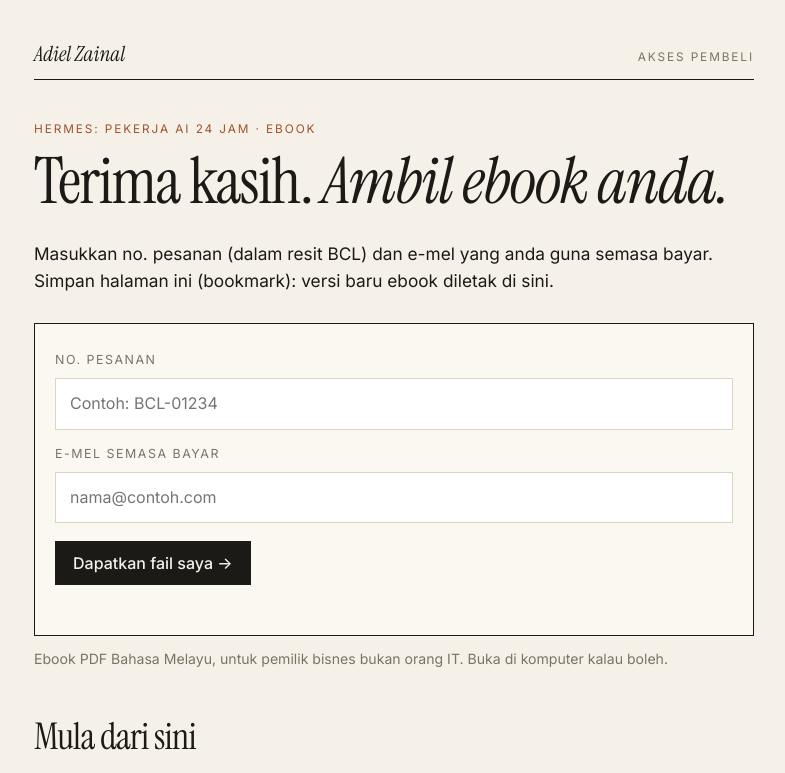
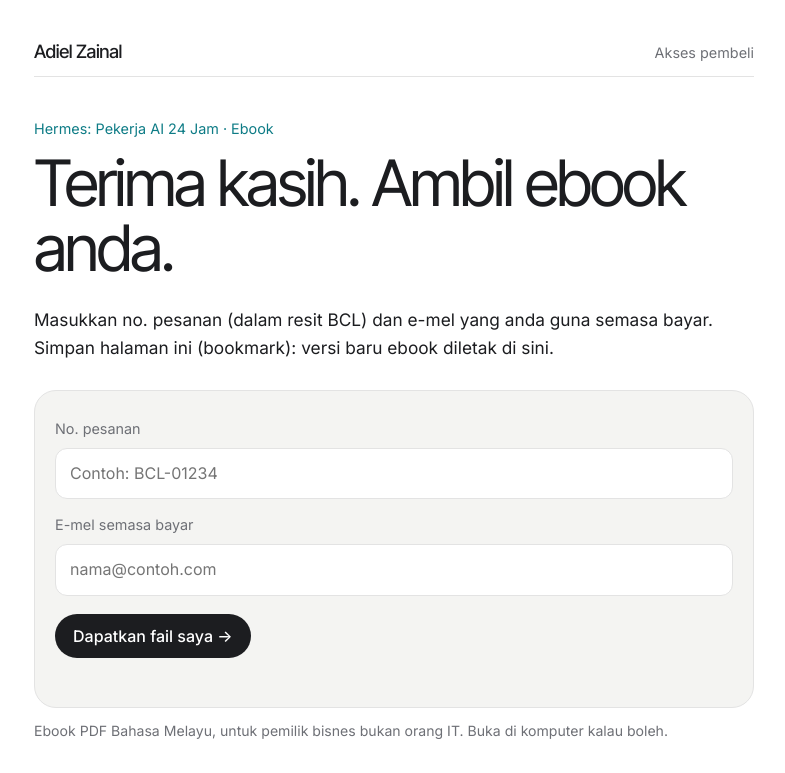
Before and after one commit to adielzainal00-pixel/adielzainal-laman, a plain HTML site: page akses/253c4bbbf5/index.html in a window 1280 px wide. Shown: the top 773 px of the page, without its empty margins (246-1031 px from the left). Drawn offline with Linux system fonts and the light colour scheme.

Commit message:
Selaras semua halaman dengan gaya A: token warna/font baru dalam style.css dan kecil.css (coaching, kit, links, terma, privasi, terima-kasih, akses)

```diff
--- a/akses/253c4bbbf5/index.html
+++ b/akses/253c4bbbf5/index.html
@@ -9,7 +9,7 @@
 <link rel="preconnect" href="https://fonts.googleapis.com">
 <link rel="preconnect" href="https://fonts.gstatic.com" crossorigin>
 <link href="https://fonts.googleapis.com/css2?family=Instrument+Serif:ital@0;1&family=Inter:wght@400;500;600&display=swap" rel="stylesheet">
-<link rel="stylesheet" href="/kecil.css?v=2">
+<link rel="stylesheet" href="/kecil.css?v=3">
 </head>
 <body>
 <!-- Halaman akses pembeli. Pautan ini HANYA dalam e-mel BCL selepas bayar. Jangan letak di mana-mana halaman awam. -->
--- a/kecil.css
+++ b/kecil.css
@@ -1,3 +1,4 @@
+@import url("https://fonts.googleapis.com/css2?family=Inter+Tight:wght@400;500;600&family=Inter:wght@400;500;600&display=swap");
 /* Gaya halaman kecil: halaman akses pembeli dan terima kasih. Token sama dengan Tema C · Majalah. */
 :root{--bg:#F6F1E8;--kad:#FBF8F2;--garis:#DDD3C2;--teks:#1B1A17;--teks2:#45423B;--pudar:#7A7466;--tanah:#A0522D;--gelap:#1B1A17;--terang:#F6F1E8;
   --f-serif:"Instrument Serif",ui-serif,Georgia,serif;--f-teks:"Inter",ui-sans-serif,system-ui,-apple-system,"Segoe UI",sans-serif}
@@ -46,3 +47,19 @@ code{font:.9em ui-monospace,Consolas,monospace;background:#efe8db;padding:1px 5p
 .borang .btn[disabled]{opacity:.6;cursor:wait}
 .ralat{color:#9b2c1f;font-size:.92rem;margin:4px 0 0;min-height:1.2em}
 .fail[aria-disabled="true"]{opacity:.55;pointer-events:none}
+
+/* ===== Gaya A (selaras dengan laman utama, Nov 2026) ===== */
+:root{--bg:#FFFFFF;--kad:#F4F4F2;--garis:#E3E3E3;--teks:#1C1D20;--teks2:#4A4C52;--pudar:#6E7076;--tanah:#0E7C86;--gelap:#1C1D20;--terang:#FFFFFF;
+  --f-serif:"Inter Tight",Inter,ui-sans-serif,system-ui,sans-serif}
+h1,h2{letter-spacing:-.04em}
+h1 em,em{font-style:normal}
+.kepala{text-transform:none;letter-spacing:0;font-size:.9rem;border-bottom-color:var(--garis)}
+.kepala a{font:500 1.15rem var(--f-serif);letter-spacing:-.02em}
+.kicker{text-transform:none;letter-spacing:0;font-size:.9rem}
+.fail,.btn,.borang .btn{border-radius:99px}
+.fail{border-radius:22px}
+.kotak,.borang{border-radius:22px;border-color:var(--garis)}
+.borang input{border-radius:12px}
+.borang label{text-transform:none;letter-spacing:0;font-size:.9rem}
+ol.langkah li::before{font-style:normal}
+code{background:#EEEEEC;border-radius:6px}
--- a/style.css
+++ b/style.css
@@ -1,3 +1,4 @@
+@import url("https://fonts.googleapis.com/css2?family=Inter+Tight:wght@400;500;600&family=Inter:wght@400;500;600&display=swap");
 /* Laman Adiel v4: terang & profesional (rujukan: justinwelsh.me, aliabdaal.com, sahilbloom.com).
    Putih hangat + dakwat hitam; kuning #FFD60A hanya sebagai penanda (highlighter). Bahagian data guna jalur gelap. */
 :root{
@@ -392,3 +393,19 @@ em.serif,.serif,h1 em,h2 em{font-style:italic;font-size:1em}
 .produk .mod-harga li::before{content:none}
 .produk .mod-harga li{padding-left:0}
 .produk .mod-harga{padding:0;margin:4px 0 18px;gap:0;font-size:.92rem}
+
+/* ===== Gaya A (selaras dengan laman utama, Nov 2026): putih + hitam arang, aksen hijau laut, Inter Tight ===== */
+:root{
+  --bg:#FFFFFF; --bg2:#F4F4F2; --kad:#FFFFFF; --kad2:#F4F4F2; --garis:#E3E3E3; --garis-kuat:#CFCFCF;
+  --teks:#1C1D20; --teks2:#4A4C52; --pudar:#6E7076; --aksen:#0E7C86; --aksen-ink:#FFFFFF; --aksen-lembut:#DDEFF0;
+  --f-tajuk:"Inter Tight",Inter,ui-sans-serif,system-ui,sans-serif; --f-serif:"Inter Tight",Inter,ui-sans-serif,system-ui,sans-serif;
+  --bayang:none;
+}
+.band-gelap,.produk.utama{--bg:#1C1D20;--bg2:#1C1D20;--kad:#232428;--kad2:#2A2B30;--garis:#3A3B3F;--garis-kuat:#46474C;--teks:#FFFFFF;--teks2:#D7D8DB;--pudar:#9A9B9F}
+h1,h2,h3{font-weight:400;letter-spacing:-.04em}
+h3{font-weight:500;letter-spacing:-.02em}
+em,em.serif,.serif,h1 em,h2 em{font-style:normal}
+.btn,.butang-kit,.seterusnya a,.salin,button.btn{border-radius:99px}
+.kad,.kad-kit,.seterusnya{border-radius:22px}
+.kad-kit pre.kod{border-radius:12px;background:#1C1D20}
+.item{border-radius:18px!important}.item.utama small{color:#CDEBED!important}.tag,.dari{border-radius:99px;text-transform:none;letter-spacing:0}
```
Also changed, not shown: akses/c937f037f6/index.html (+1 -1 lines), coaching.html (+2 -2 lines), kit.html (+2 -2 lines), links.html (+2 -2 lines), privasi.html (+1 -1 lines), terima-kasih.html (+1 -1 lines), terma.html (+1 -1 lines).
